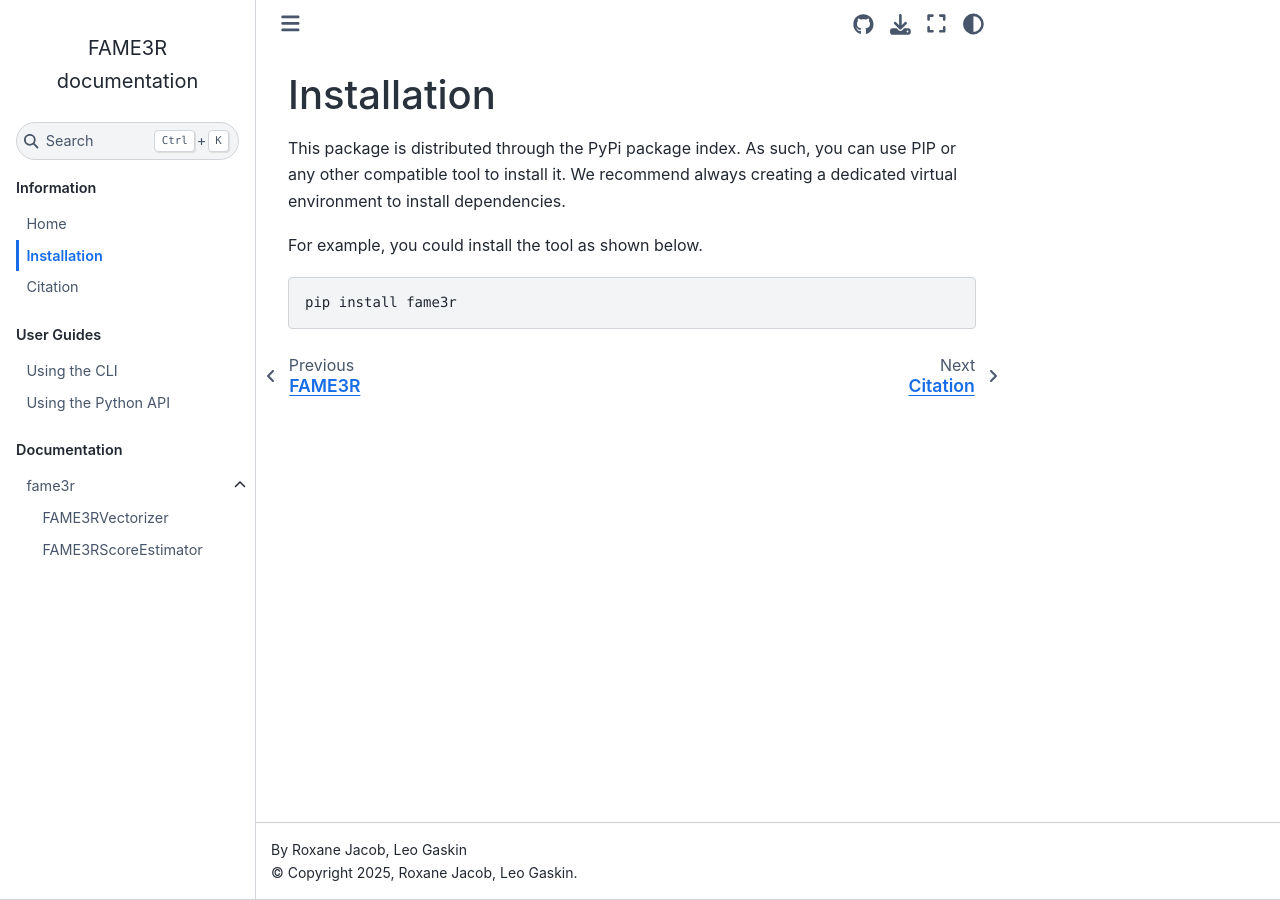
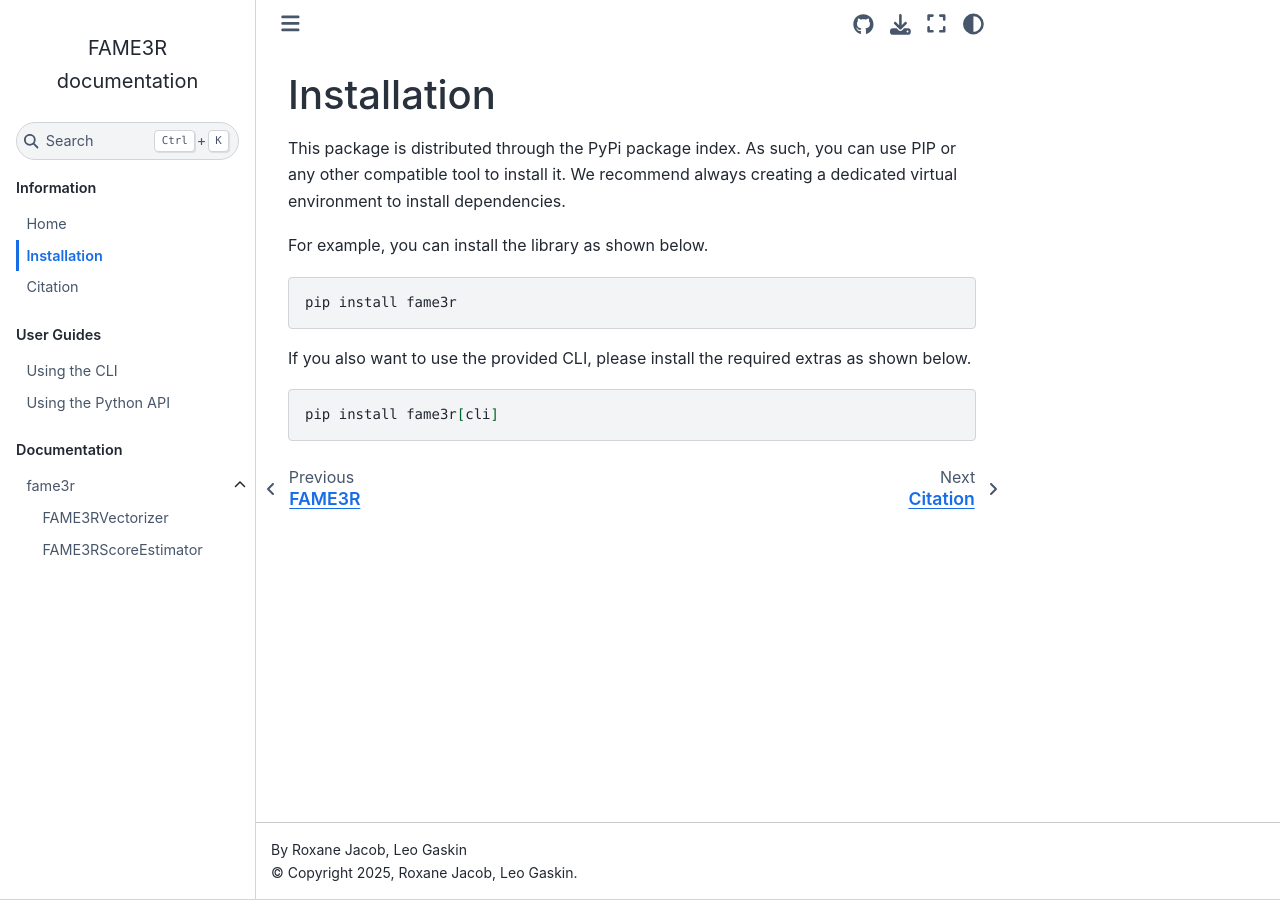
Before and after one commit to molinfo-vienna/FAME3R, a Sphinx documentation site: the page built from docs/source/installation.rst, in a window 1280 px wide. Built offline with Sphinx 7.4.7 and the Sphinx Book theme 1.1.4, drawn with Linux system fonts in a browser that asks for light colours.

Commit message:
Add information about CLI to install section in docs

```diff
--- a/docs/source/installation.rst
+++ b/docs/source/installation.rst
@@ -5,8 +5,14 @@ This package is distributed through the PyPi package index.
 As such, you can use PIP or any other compatible tool to install it.
 We recommend always creating a dedicated virtual environment to install dependencies.
 
-For example, you could install the tool as shown below.
+For example, you can install the library as shown below.
 
 .. code-block:: bash
 
    pip install fame3r
+
+If you also want to use the provided CLI, please install the required extras as shown below.
+
+.. code-block:: bash
+
+   pip install fame3r[cli]
```
